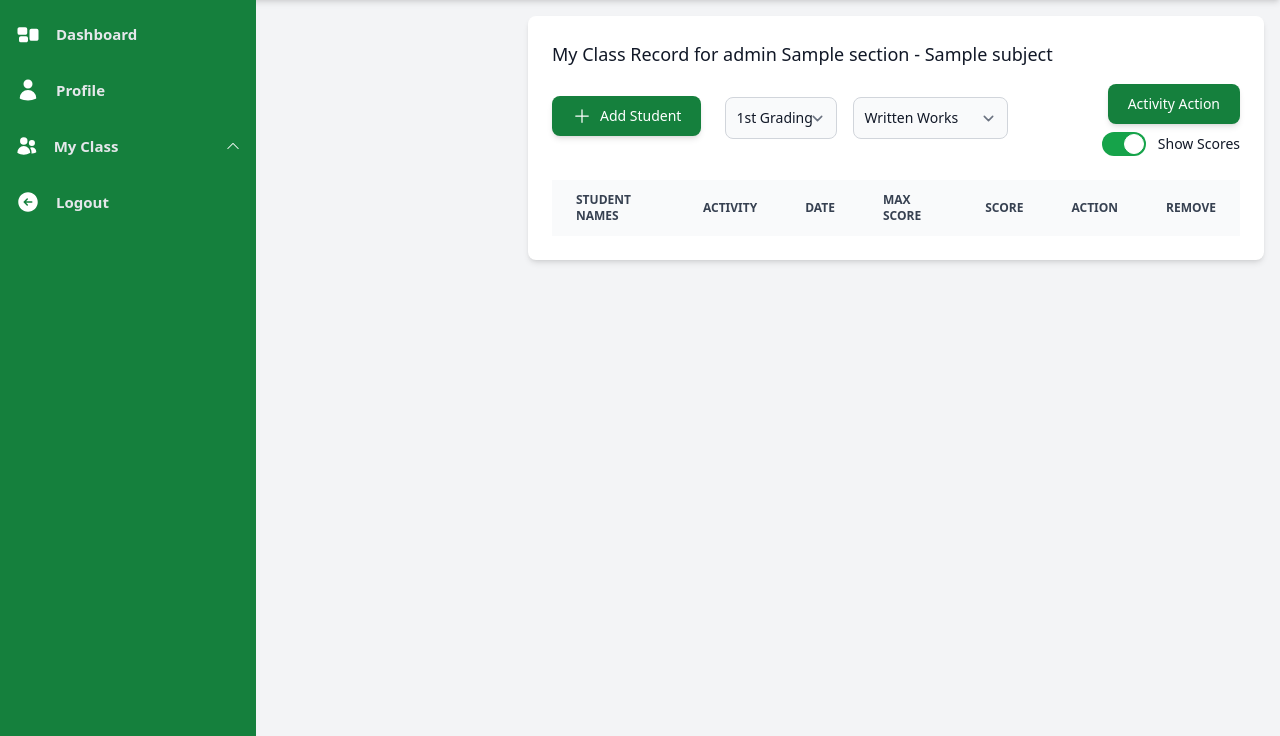
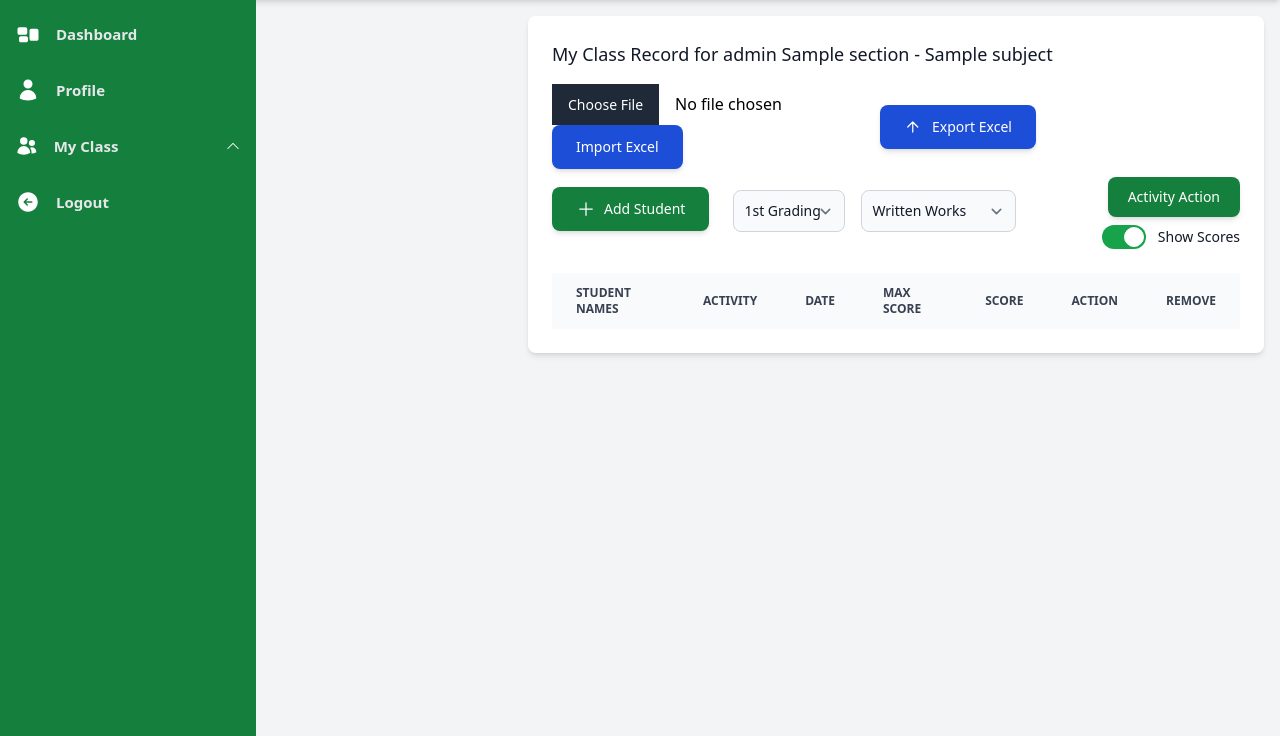
Before and after one commit to Kotarooopo/Grades-Management-System-V5, a Django app: template core/templates/teacher-ClassRecord.html in a window 1280 px wide. Shown: the part 64-800 px from the top of the page. Run offline with Django 3.2, Linux system fonts and the light colour scheme; the template is opened without the code that fills it: most values are stand-ins (such as "Sample title", 1, 10 or a date in 2020); lists and menus that the app fills with data are empty; style sheets or scripts are compiled from the project's sources; some libraries are stand-ins or nearby versions.

Commit message:
import export

```diff
--- a/core/templates/teacher-ClassRecord.html
+++ b/core/templates/teacher-ClassRecord.html
@@ -42,9 +42,37 @@
         </div>
 
         <div class="card-body">
+            <div class="flex items-center space-x-4">
+                <form method="POST" enctype="multipart/form-data" id="import-form">
+                    {% csrf_token %}
+                    <input type="file" name="excel_file" accept=".xlsx, .xls" required id="excel-file-input" />
+                    <button type="submit" class="shadow-md flex items-center justify-center text-white bg-blue-700 hover:bg-blue-800 focus:ring-4 focus:ring-blue-300 font-medium rounded-lg text-sm px-6 py-3 mb-2" id="import-button">
+                        Import Excel
+                    </button>
+                </form>
+                {% if selected_class %}
+                    <a href="{% url 'export_class_students' selected_class.id %}"
+                       class="shadow-md flex items-center justify-center focus:outline-none text-white bg-blue-700 hover:bg-blue-800 focus:ring-4 focus:ring-blue-300 font-medium rounded-lg text-sm px-6 py-3 mb-2 dark:bg-green-600 dark:hover:bg-green-700 dark:focus:ring-green-800">
+                       <svg xmlns="http://www.w3.org/2000/svg" fill="none" viewBox="0 0 24 24" stroke-width="1.5" stroke="currentColor" class="w-5 h-5 mr-2">
+                        <path stroke-linecap="round" stroke-linejoin="round" d="M4.5 12l6-6m0 0l6 6m-6-6v12" />
+                        </svg>
+                        Export Excel
+                    </a>
+                {% else %}
+                    <button disabled
+                            class="shadow-md flex items-center justify-center focus:outline-none text-white bg-gray-500 cursor-not-allowed font-medium rounded-lg text-sm px-6 py-3 mb-2">
+                        <svg xmlns="http://www.w3.org/2000/svg" fill="none" viewBox="0 0 24 24" stroke-width="1.5" stroke="currentColor" class="w-5 h-5 mr-2">
+                            <path stroke-linecap="round" stroke-linejoin="round" d="M15 3.75L9 3.75M12 12V3.75m0 0L15 7.5M12 3.75L9 7.5" />
+                            <path stroke-linecap="round" stroke-linejoin="round" d="M21 15.75v4.5a2.25 2.25 0 01-2.25 2.25H5.25A2.25 2.25 0 013 20.25v-4.5" />
+                        </svg>
+                        Export Excel
+                    </button>
+                {% endif %}
+
+            </div>
             <div class="flex items-center justify-between mb-6">
                 <div class="flex items-center space-x-4">
-                    <button data-modal-target="add-modal" data-modal-toggle="add-modal" type="button" class="shadow-md flex items-center focus:outline-none text-white bg-green-700 hover:bg-green-800 focus:ring-4 focus:ring-green-300 font-medium rounded-lg text-sm px-5 py-2.5 mb-2 dark:bg-green-600 dark:hover:bg-green-700 dark:focus:ring-green-800">
+                    <button data-modal-target="add-modal" data-modal-toggle="add-modal" type="button" class="shadow-md flex items-center justify-center focus:outline-none text-white bg-green-700 hover:bg-green-800 focus:ring-4 focus:ring-green-300 font-medium rounded-lg text-sm px-6 py-3 mb-2 dark:bg-green-600 dark:hover:bg-green-700 dark:focus:ring-green-800">
                         <svg xmlns="http://www.w3.org/2000/svg" fill="none" viewBox="0 0 24 24" stroke-width="1.5" stroke="currentColor" class="w-5 h-5 mr-2">
                             <path stroke-linecap="round" stroke-linejoin="round" d="M12 4.5v15m7.5-7.5h-15" />
                         </svg>
@@ -487,6 +515,61 @@
     </div>
 </div>
 
+<!-- Loading Spinner -->
+<div id="loading-spinner" class="hidden">
+    <svg xmlns="http://www.w3.org/2000/svg" class="animate-spin h-5 w-5 mr-2 text-blue-700" viewBox="0 0 24 24" fill="none" stroke="currentColor">
+        <circle cx="12" cy="12" r="10" stroke="currentColor" stroke-width="4"></circle>
+        <path fill="none" stroke="currentColor" stroke-width="2" d="M4 12l8 8 8-8"></path>
+    </svg>
+    <span>Processing...</span>
+</div>
+
+<!-- Message Container -->
+<div id="message-container"></div>
+
+<script>
+    document.getElementById('import-form').addEventListener('submit', function(event) {
+        event.preventDefault();  // Prevent the default form submission
+        const formData = new FormData(this);
+        const fileInput = document.getElementById('excel-file-input');
+
+        if (fileInput.files.length === 0) {
+            alert("Please select an Excel file.");
+            return;
+        }
+
+        // Show loading spinner
+        document.getElementById('loading-spinner').classList.remove('hidden');
+        document.getElementById('import-button').disabled = true;
+
+        // AJAX request to submit the file
+        fetch("{% url 'import_students' %}", {
+            method: 'POST',
+            body: formData
+        })
+        .then(response => response.json())
+        .then(data => {
+            // Hide the spinner and enable the button
+            document.getElementById('loading-spinner').classList.add('hidden');
+            document.getElementById('import-button').disabled = false;
+
+            // Show success or error messages
+            const messageContainer = document.getElementById('message-container');
+            if (data.success) {
+                messageContainer.innerHTML = `<div class="text-green-600">${data.message}</div>`;
+            } else {
+                messageContainer.innerHTML = `<div class="text-red-600">${data.message}</div>`;
+            }
+        })
+        .catch(error => {
+            // Handle error
+            document.getElementById('loading-spinner').classList.add('hidden');
+            document.getElementById('import-button').disabled = false;
+            document.getElementById('message-container').innerHTML = `<div class="text-red-600">An error occurred while processing the file.</div>`;
+        });
+    });
+</script>
+
 <script>
     document.getElementById('scoreToggle').addEventListener('change', function() {
         const classId = '{{ selected_class.id }}';
--- a/core/urls.py
+++ b/core/urls.py
@@ -48,6 +48,7 @@ urlpatterns = [
 
 
 
+
     path('api/get_scores/', views.get_scores, name='get_scores'),
     path('api/get_activity_details/<int:activity_id>/', views.get_activity_details, name='get_activity_details'),
     path('edit_activity/<int:activity_id>/', views.edit_activity, name='edit_activity'),
@@ -63,7 +64,8 @@ urlpatterns = [
     path('unauthorized/', views.unauthorized_access, name='unauthorized'),
 
 
-
+    path('export-class-students/<int:class_id>/', views.export_class_students, name='export_class_students'),
+    path('import-students/', views.import_students, name='import_students'),
 
 
 
```
Also changed, not shown: core/views.py (+83 -0 lines).
